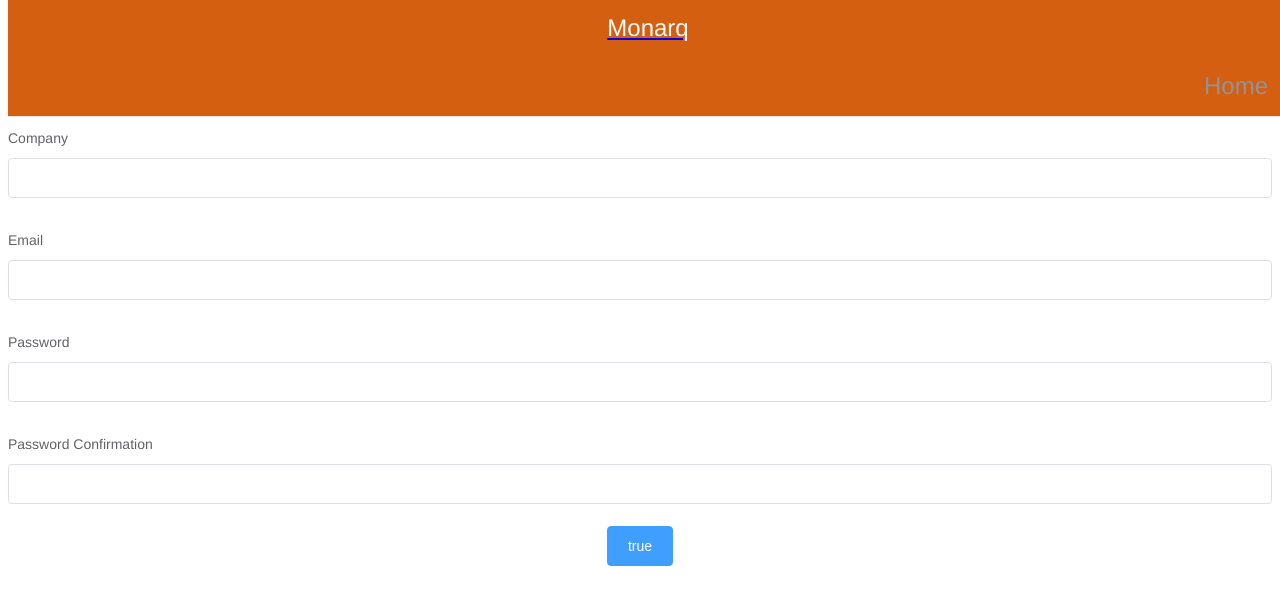
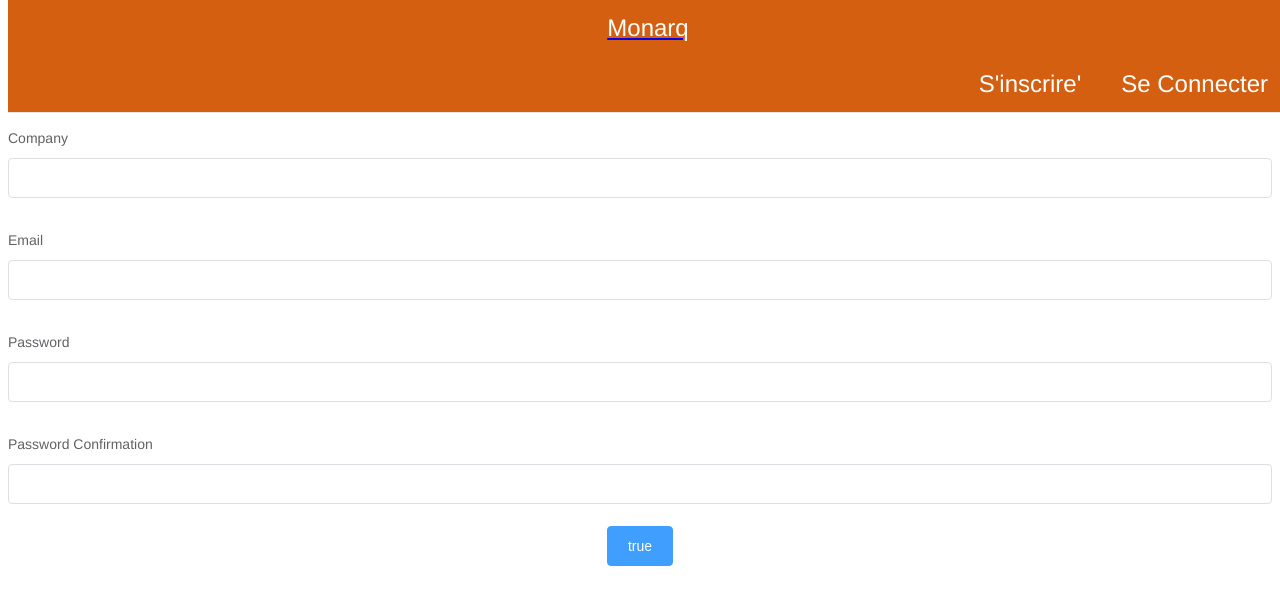
Before and after one commit to cammls/ews-front, a Vue app: page /#/register in a window 1280 px wide. Shown: the top 604 px of the page. Built offline with nearby package versions, Linux system fonts and the light colour scheme.

Commit message:
small edit to navbar to get conditional rendering

```diff
--- a/src/components/header.vue
+++ b/src/components/header.vue
@@ -2,7 +2,15 @@
   <div class="menu">
   <el-menu theme="dark"  mode="horizontal">
     <router-link to="/"><el-menu-item index="1">Monarq</el-menu-item></router-link>
-    <el-menu-item @click="gotToHome" class="right" index="2">Home</el-menu-item>
+    <div v-if="getEmail">
+      <el-menu-item @click="gotToHome" class="right" index="3">Déconnexion</el-menu-item>
+      <el-menu-item @click="gotToHome" class="right" index="2">Mes dossiers</el-menu-item>
+
+    </div>
+    <div v-else>
+      <el-menu-item @click="gotToHome" class="right" index="2">Se Connecter</el-menu-item>
+      <el-menu-item @click="gotToHome" class="right" index="3">S'inscrire'</el-menu-item>
+    </div>
   </el-menu>
   </div>
 </template>
@@ -33,8 +41,11 @@
 </style>
 
 <script>
-
+import { mapGetters } from 'vuex'
 export default {
+  computed: {
+    ...mapGetters(['getEmail'])
+  },
   methods: {
     gotToHome() {
       this.$router.push('/')
--- a/src/views/home.vue
+++ b/src/views/home.vue
@@ -1,4 +1,5 @@
 <template>
+
   <div>
     <h1>Home</h1>
     <div>
@@ -9,7 +10,6 @@
 
 <script>
 import { mapGetters } from 'vuex'
-
 export default {
   name: 'Home',
   computed: {
```
